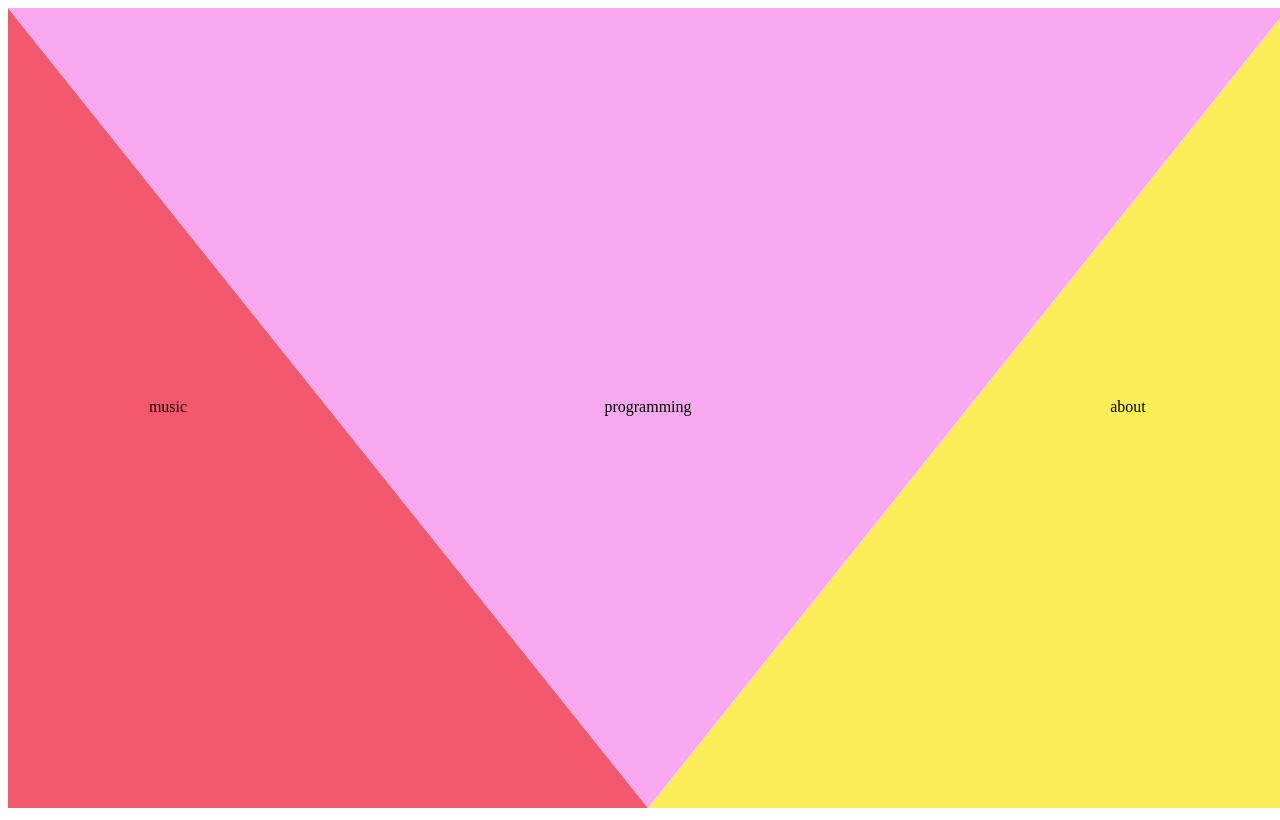
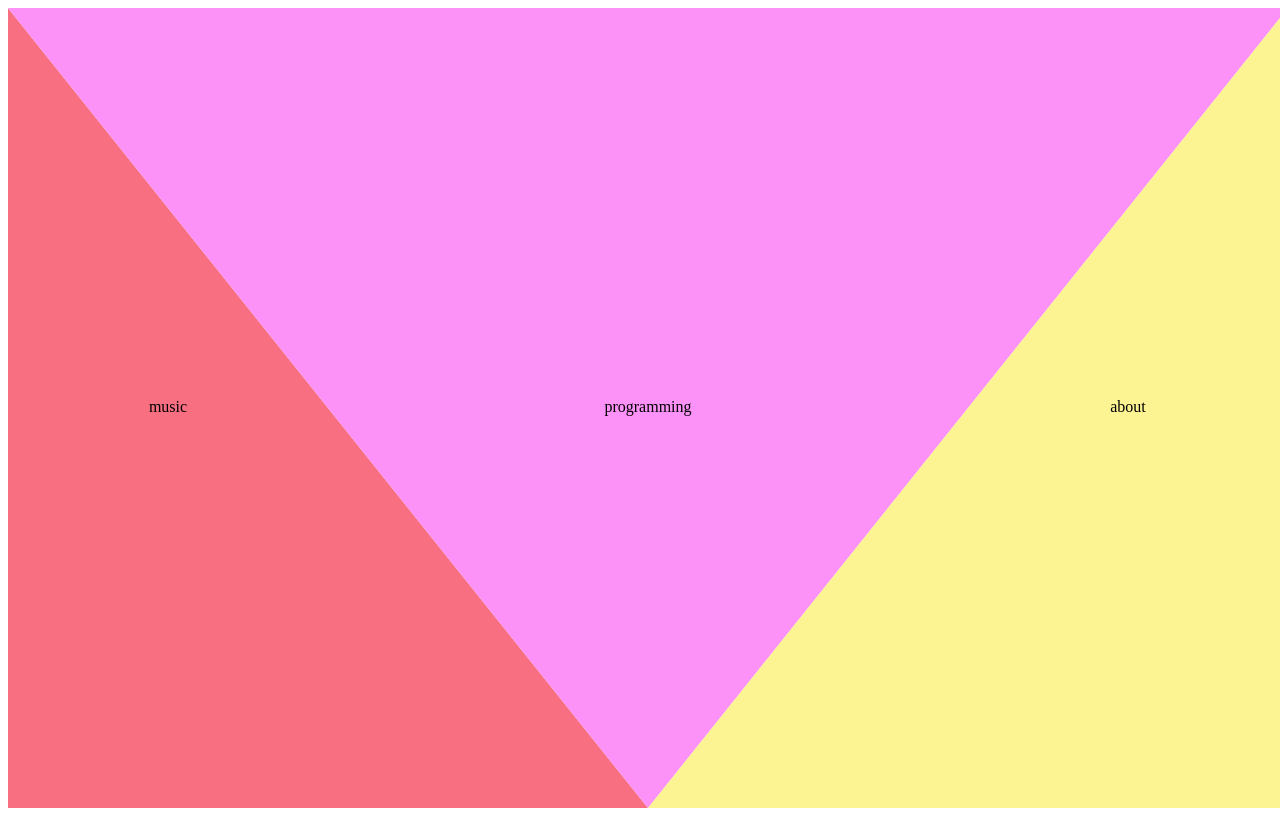
Before and after one commit to jblake05/jblake05.github.io, a SvelteKit app: page / in a window 1280 px wide. Built offline with nearby package versions, Linux system fonts and the light colour scheme.

Commit message:
More color changes, less saturation

```diff
--- a/src/routes/+page.svelte
+++ b/src/routes/+page.svelte
@@ -7,19 +7,19 @@
 	$: innerHeight = 0;
 
 	$: musicPoints = `0,0 0,${innerHeight} ${innerWidth / 2},${innerHeight}`;
-	$: musicStyle = 'fill:#f2596d;';
+	$: musicStyle = 'fill:#f76f81;';
 	const musicRoute = () => {
 		goto('/music');
 	};
 
 	$: progPoints = `0,0 ${innerWidth / 2},${innerHeight} ${innerWidth},0`;
-	$: progStyle = 'fill:#f9a9ef;';
+	$: progStyle = 'fill:#fc92f7;';
 	const progRoute = () => {
 		goto('/programming');
 	};
 
 	$: aboutPoints = `${innerWidth},0 ${innerWidth},${innerHeight} ${innerWidth / 2},${innerHeight}`;
-	$: aboutStyle = 'fill:#fcee58;';
+	$: aboutStyle = 'fill:#fcf392;';
 	const aboutRoute = () => {
 		goto('/about');
 	};
@@ -40,10 +40,10 @@
 		on:click={musicRoute}
 		on:mouseenter={() => {
 			// musicStyle = "fill:#9d08d3;"
-			musicStyle = 'fill:#9875f9;';
+			musicStyle = 'fill:#ac90f9;';
 		}}
 		on:mouseleave={() => {
-			musicStyle = 'fill:#f2596d;';
+			musicStyle = 'fill:#f76f81;';
 		}}
 		style={musicStyle}
 	/>
@@ -51,7 +51,7 @@
 	<a
 		href="/music"
 		on:mouseenter={() => {
-			musicStyle = 'fill:#9875f9;';
+			musicStyle = 'fill:#ac90f9;';
 		}}
 	>
 		<text x="12.5%" y="50%" dominant-baseline="middle" text-anchor="middle" fill="black">
@@ -64,10 +64,10 @@
 		points={progPoints}
 		on:click={progRoute}
 		on:mouseenter={() => {
-			progStyle = 'fill:#8dfc94;';
+			progStyle = 'fill:#92fcb7;';
 		}}
 		on:mouseleave={() => {
-			progStyle = 'fill:#f9a9ef;';
+			progStyle = 'fill:#fc92f7;';
 		}}
 		style={progStyle}
 	/>
@@ -75,7 +75,7 @@
 	<a
 		href="/programming"
 		on:mouseenter={() => {
-			progStyle = 'fill:#8dfc94;';
+			progStyle = 'fill:#92fcb7;';
 		}}
 	>
 		<text x="50%" y="50%" dominant-baseline="middle" text-anchor="middle" fill="black">
@@ -88,10 +88,10 @@
 		points={aboutPoints}
 		on:click={aboutRoute}
 		on:mouseenter={() => {
-			aboutStyle = 'fill:#fc9c58;';
+			aboutStyle = 'fill:#fcba8a;';
 		}}
 		on:mouseleave={() => {
-			aboutStyle = 'fill:#fcee58;';
+			aboutStyle = 'fill:#fcf392;';
 		}}
 		style={aboutStyle}
 	/>
@@ -99,7 +99,7 @@
 	<a
 		href="/about"
 		on:mouseenter={() => {
-			aboutStyle = 'fill:#fc9c58;';
+			aboutStyle = 'fill:#fcba8a;';
 		}}
 	>
 		<text x="87.5%" y="50%" dominant-baseline="middle" text-anchor="middle" fill="black">
```
